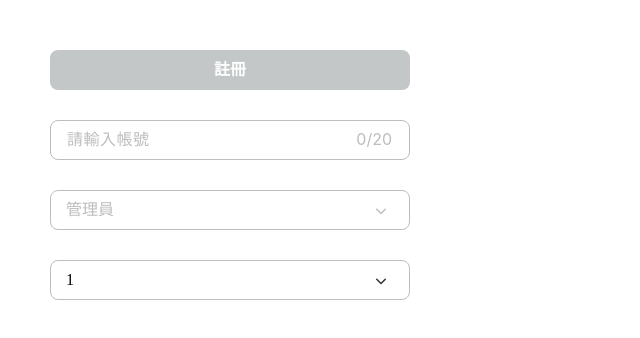
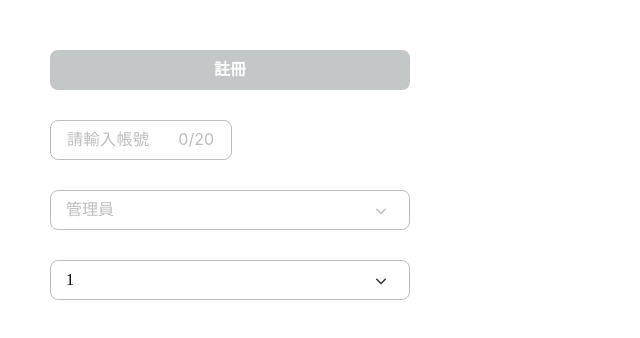
Before and after one commit to Pinkowo/classswift-ui-components, a React (Create React App) app: page / in a window 1280 px wide. Shown: the top 338 px of the page, without its empty margins (0-640 px from the left). Built offline with nearby package versions, Linux system fonts and the light colour scheme.

Commit message:
style: paddingRight when has maxLength

```diff
--- a/src/App.js
+++ b/src/App.js
@@ -12,7 +12,7 @@ function App() {
     <div style={{ padding: 50, display: 'flex', flexDirection: 'column', gap: 30 }}>
       <Button text="註冊" onClick={handleClick} disabled />
 
-      <Input text="帳號" type="text" isLong={false} placeholder='請輸入帳號'
+      <Input text="帳號" type="text" placeholder='請輸入帳號' inputStyle={{ width: 182 }}
         value={value} setValue={setValue} inputClass={style.input} maxLength={20} />
 
       <Dropdown value={dropValue} setValue={setDropValue} disabled
--- a/src/components/Input.js
+++ b/src/components/Input.js
@@ -62,14 +62,15 @@ export const InputContent = ({ type = 'text', name, placeholder, value, setValue
             className={`${style.input}
             ${isError && !disabled ? style.error : ''}
             ${disabled ? style.inputDisabled : ''}`}
+            style={{ paddingRight: maxLength ? 68 : 0 }}
             disabled={disabled}
         />
     );
 };
 
-export const Label = ({ text, hasStar = true }) => {
+export const Label = ({ text, labelStyle, hasStar = true }) => {
     return (
-        <label className={style.label}>
+        <label className={style.label} style={labelStyle}>
             {text}
             {hasStar && <span className={style.star}>*</span>}
         </label>
```
